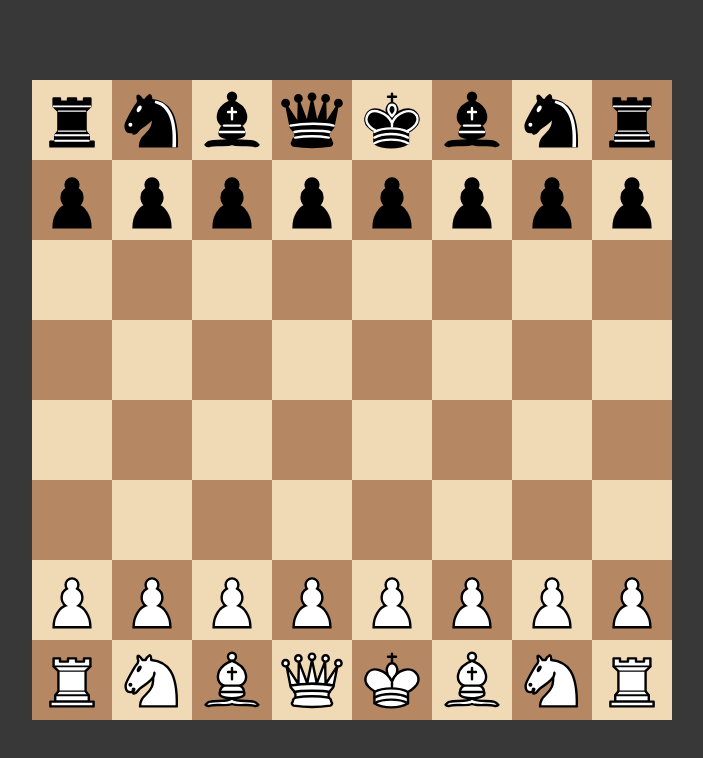
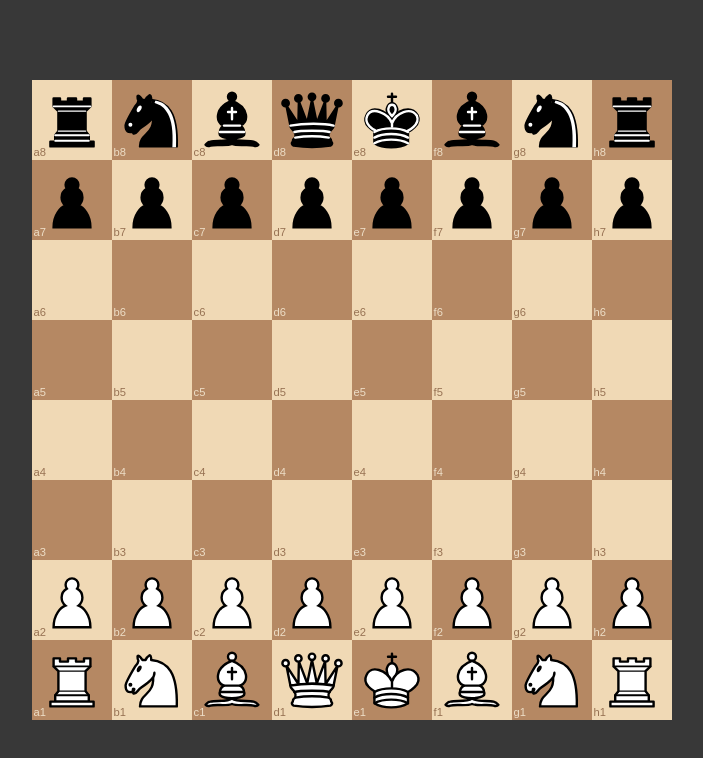
Before and after one commit to SostarkoIgor/ChessApp, a React (Vite) app in the folder chessapp.client/: page / in a window 1280 px wide. Shown: the top 758 px of the page, without its empty margins (288-991 px from the left). Built offline with nearby package versions, Linux system fonts and the light colour scheme.

Commit message:
added ability to disable display of legal moves and added square notation on each square, can disable that too

```diff
--- a/chessapp.client/src/components/Board.tsx
+++ b/chessapp.client/src/components/Board.tsx
@@ -3,7 +3,6 @@ import Square from './Square'
 
 import styles from '../styles/board.module.css'
 import { Chess } from 'chess.js'
-import { get } from 'http'
 
 //converts row and col to square notation, for example toSquareNotation(0, 0, 'white') returns 'a1'
 const toSquareNotation = (row: number, col: number, color: string) : string => {
@@ -55,27 +54,29 @@ const Board: React.FC = () => {
   const [whiteMove, setWhiteMove] = React.useState<boolean>(true) //whose turn it is
   const [isGameOver, setIsGameOver] = React.useState<boolean>(false)
   const [legalMoves, setLegalMoves] = React.useState<string[]>([]) //legal moves of selected piece
+  const [showNotationOnSquares, setShowNotationOnSquares] = React.useState<boolean>(true) //flag for showing notation on each square
+  const [showLegalMoves, setShowLegalMoves] = React.useState<boolean>(true) //flag for showing legal moves of clicked piece
 
   const [lastClickedSquare, setLastClickedSquare] = React.useState<{row: number, col: number} | null>(null) //coordinates of last clicked square, we use it to make move
 
   const onClick = (row: number, col: number) => {//function that gets called by square component when square is clicked
     if (isGameOver) return
     const square = {row: row, col: col}
-    const squareNotation = toSquareNotation(row, col, boardRefColor) //we need square notation to make a move
+    const squareNotation = toSquareNotation(row, col, boardRefColor) //we need square notation of clicked square to make a move
     const getSquare = chess.get(squareNotation) //we check if anything is on the square
 
     if (lastClickedSquare == null && getSquare) { //if no square was clicked before (or move was made on last click)
       let availableSquares = getAvailableSquares(chess, row, col, boardRefColor)
-      setLegalMoves(availableSquares)
       if (availableSquares.length === 0) return
       setLastClickedSquare(square)
+      setLegalMoves(availableSquares)
       return
     }
     else  {
       try{ //we try to make a move
         if (lastClickedSquare == null)  return //if nothing is selected we can't make a move
         if (!legalMoves.includes(squareNotation)){ //if we try to move to a illegal square
-          if (pieceOnSquare(chess, row, col, boardRefColor) === ""){ //if we try to move to empty square we unselect last square, no square is selected
+          if (pieceOnSquare(chess, row, col, boardRefColor) === "" || getAvailableSquares(chess, row, col, boardRefColor).length === 0 || squareNotation === toSquareNotation(lastClickedSquare?.row!, lastClickedSquare?.col!, boardRefColor)){ //if we try to move to empty square or square without legal moves we unselect last square, no square is selected
             setLegalMoves([])
             setLastClickedSquare(null)
             return
@@ -122,8 +123,9 @@ const Board: React.FC = () => {
           boardTemp.push(
             <Square key={i * 8 + j} row={i} col={j} chess={chess}
                     piece={pieceOnSquare(chess, i, j, boardRefColor)}
-                    onClick={onClick} isHighlighted={legalMoves.includes(toSquareNotation(i, j, boardRefColor))}
-                    isClicked={lastClickedSquare?.row === i && lastClickedSquare?.col === j}/>
+                    onClick={onClick} isHighlighted={showLegalMoves? legalMoves.includes(toSquareNotation(i, j, boardRefColor)) : false}
+                    isClicked={lastClickedSquare?.row === i && lastClickedSquare?.col === j} notation={showNotationOnSquares? toSquareNotation(i, j, boardRefColor) : ""}/>
+
           )
         }
       }
--- a/chessapp.client/src/components/Square.tsx
+++ b/chessapp.client/src/components/Square.tsx
@@ -5,9 +5,10 @@ import Piece from './Piece'
 
 
 interface SquareProps {
-  row: number, col: number, chess: Chess, piece: string, onClick: (row: number, col: number) => void, isHighlighted: boolean, isClicked: boolean
+  row: number, col: number, chess: Chess, piece: string,
+  onClick: (row: number, col: number) => void, isHighlighted: boolean, isClicked: boolean, notation: string
 }
-const Square : React.FC<SquareProps> = ({row, col, chess, piece, onClick, isHighlighted, isClicked}) => {
+const Square : React.FC<SquareProps> = ({row, col, chess, piece, onClick, isHighlighted, isClicked, notation}) => {
   const [sRow, setSRow] = React.useState<number>(row)
   const [sCol, setSCol] = React.useState<number>(col)
 
@@ -15,6 +16,7 @@ const Square : React.FC<SquareProps> = ({row, col, chess, piece, onClick, isHigh
     <div className={`${styles.square} ${(row+col) % 2 === 0 ? styles.light : styles.dark} ${isClicked ? styles.clicked : ''}`} onClick={() => onClick(sRow, sCol)} >
       <Piece piece={piece} />
       {isHighlighted && <div className={styles.highlight}></div>}
+      <a className={`${styles.squareNotation} ${(row+col) % 2 === 0 ? styles.light : styles.dark} ${isClicked ? styles.clicked : ''}`}>{notation}</a>
     </div>
   );
 }
--- a/chessapp.client/src/styles/square.module.css
+++ b/chessapp.client/src/styles/square.module.css
@@ -1,26 +1,45 @@
+/*class for square*/
 .square{
     aspect-ratio: 1/1;
     display: flex;
     justify-content: center;
     align-items: center;
+    /*stuff important for notation*/
+    font-family: Arial, Helvetica, sans-serif;
+    font-size: 0.7rem;
+    position: relative;
 }
 
+/*class for notation*/
+.squareNotation{
+    position: absolute;
+    bottom: 0.1rem;
+    left: 0.1rem;
+    background-color: transparent;
+}
+
+/*for light squares*/
 .light{
     background-color: #f0d9b5;
+    color: #977253;
 }
-
+/*for dark squares*/
 .dark{
     background-color: #b58863;
+    color: #eddec7;
 }
 
 .light.clicked{
     background-color: #ab9b81;
+    color: #755741;
 }
 
 .dark.clicked{
     background-color: #654931;
+    color: #ebd3b0;
 }
 
+/*class to style dots that appear when clicking on piece to show available moves*/
 .highlight{
     position: absolute;
     border-radius: 50%;
```
